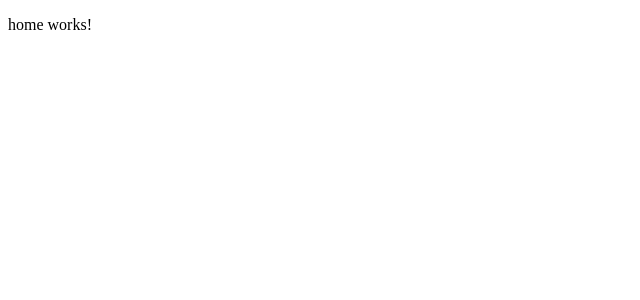
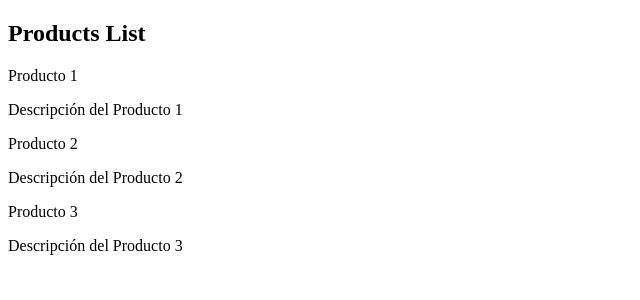
Before and after one commit to amappola7/andromeda-store, an Angular app: page / in a window 1280 px wide. Shown: the top 300 px of the page, without its empty margins (0-640 px from the left). Built offline with nearby package versions, Linux system fonts and the light colour scheme; data requests are answered from the project's data file.

Commit message:
Showing products in home

```diff
--- a/src/app/ui/pages/home/home.component.html
+++ b/src/app/ui/pages/home/home.component.html
@@ -1 +1,6 @@
-<p>home works!</p>
+<section class="home">
+  <div class="products-list__container">
+    <h2>Products List</h2>
+    <app-product-card *ngFor="let product of productsList" [product]="product"></app-product-card>
+  </div>
+</section>
--- a/src/app/ui/pages/home/home.component.ts
+++ b/src/app/ui/pages/home/home.component.ts
@@ -1,10 +1,21 @@
-import { Component } from '@angular/core';
+import { Component, OnInit } from '@angular/core';
+import { ProductM } from 'src/app/models/product';
+import { ProductService } from 'src/app/services/product.service';
 
 @Component({
   selector: 'app-home',
   templateUrl: './home.component.html',
   styleUrls: ['./home.component.scss']
 })
-export class HomeComponent {
+export class HomeComponent implements OnInit{
+  productsList: ProductM[] = [];
 
+  constructor(private productService: ProductService) {}
+
+  ngOnInit(): void {
+    this.productService.getProducts()
+    .subscribe((products) => {
+      this.productsList = products;
+    })
+  }
 }
```
